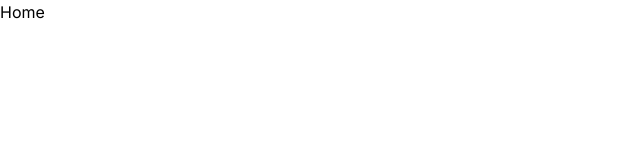
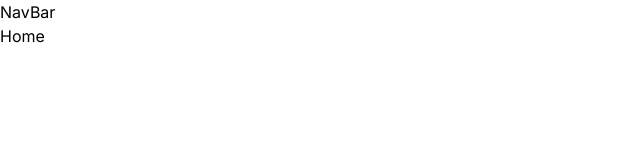
Before and after one commit to FabioDiCeglie/PriceCheck, a Next.js app: page / in a window 1280 px wide. Shown: the top 160 px of the page, without its empty margins (0-640 px from the left). Built offline with nearby package versions, Linux system fonts and the light colour scheme.

Commit message:
chore: start working on the nav bar

```diff
--- a/app/layout.tsx
+++ b/app/layout.tsx
@@ -1,3 +1,4 @@
+import NavBar from '@/components/NavBar';
 import './globals.css';
 import type { Metadata } from 'next';
 import { Inter, Space_Grotesk } from 'next/font/google';
@@ -9,8 +10,8 @@ const spaceGrotesk = Space_Grotesk({
 });
 
 export const metadata: Metadata = {
-  title: 'Create Next App',
-  description: 'Generated by create next app',
+  title: 'Pricecheck',
+  description: 'Track product prices and save money on your online shopping',
 };
 
 export default function RootLayout({
@@ -20,7 +21,10 @@ export default function RootLayout({
 }) {
   return (
     <html lang='en'>
-      <body className={inter.className}>{children}</body>
+      <body className={inter.className}>
+        <NavBar />
+        <main className='max-w-10xl mx-auto'> {children}</main>
+      </body>
     </html>
   );
 }
--- /dev/null
+++ b/components/NavBar.tsx
@@ -0,0 +1,7 @@
+const NavBar = () => {
+  return (
+    <div>NavBar</div>
+  )
+}
+
+export default NavBar
```
